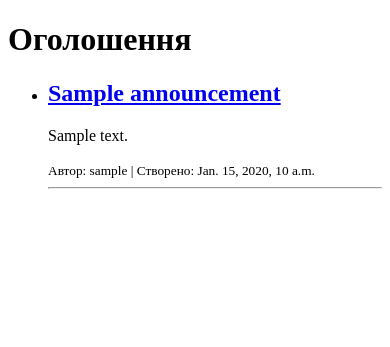
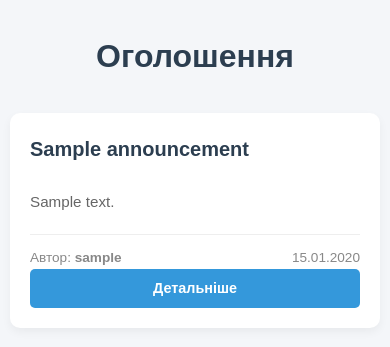
Before and after one commit to olha-tryhub-teacher/school_project_sb_10, a Django app: page / in a window 390 px wide. Shown: the top 347 px of the page. Run offline with Django 5.2, Linux system fonts and the light colour scheme; tables that the repository leaves empty hold one stand-in row (values such as "Sample post").

Commit message:
Додав Адаптивні Стилі

```diff
--- /dev/null
+++ b/school_project/Announcements/static/Announcements/css/style.css
@@ -0,0 +1,167 @@
+/* --- Загальні стилі --- */
+body {
+    font-family: Arial, sans-serif;
+    line-height: 1.6;
+    color: #333;
+    background-color: #f4f6f9;
+    margin: 0;
+    padding: 20px;
+}
+
+.container {
+    max-width: 1100px;
+    margin: 0 auto;
+}
+
+h1 {
+    color: #2c3e50;
+    text-align: center;
+    margin-bottom: 30px;
+    font-size: 2rem;
+}
+
+/* --- Сітка для списку оголошень --- */
+.announcements-grid {
+    display: grid;
+    grid-template-columns: repeat(auto-fit, minmax(300px, 1fr));
+    gap: 20px;
+}
+
+.announcement-card {
+    background: #ffffff;
+    border-radius: 10px;
+    overflow: hidden;
+    box-shadow: 0 4px 10px rgba(0, 0, 0, 0.05);
+    display: flex;
+    flex-direction: column;
+    transition: transform 0.2s ease, box-shadow 0.2s ease;
+}
+
+.announcement-card:hover {
+    transform: translateY(-5px);
+    box-shadow: 0 6px 15px rgba(0, 0, 0, 0.1);
+}
+
+.announcement-card img {
+    width: 100%;
+    height: 180px;
+    object-fit: cover;
+    display: block;
+}
+
+.card-body {
+    padding: 20px;
+    display: flex;
+    flex-direction: column;
+    flex-grow: 1;
+}
+
+.announcement-card h2 {
+    font-size: 1.25rem;
+    margin-top: 0;
+    margin-bottom: 10px;
+}
+
+.announcement-card h2 a {
+    color: #2c3e50;
+    text-decoration: none;
+}
+
+.announcement-card h2 a:hover {
+    color: #3498db;
+}
+
+.announcement-card p {
+    color: #666;
+    font-size: 0.95rem;
+    margin-bottom: 20px;
+    flex-grow: 1;
+}
+
+.card-footer {
+    border-top: 1px solid #eee;
+    padding-top: 12px;
+    display: flex;
+    justify-content: space-between;
+    align-items: center;
+    font-size: 0.85rem;
+    color: #888;
+}
+
+/* --- Кнопки та посилання --- */
+.btn-details, .back-link {
+    display: inline-block;
+    background-color: #3498db;
+    color: #fff;
+    padding: 8px 14px;
+    border-radius: 5px;
+    text-decoration: none;
+    font-weight: bold;
+    font-size: 0.9rem;
+    transition: background-color 0.2s;
+    text-align: center;
+}
+
+.btn-details:hover, .back-link:hover {
+    background-color: #2980b9;
+}
+
+/* --- Стилі для детальної сторінки --- */
+.announcement-detail-container {
+    max-width: 800px;
+    margin: 0 auto;
+    background: #ffffff;
+    padding: 30px;
+    border-radius: 12px;
+    box-shadow: 0 4px 15px rgba(0, 0, 0, 0.05);
+}
+
+.image-wrapper {
+    margin: 20px 0;
+    text-align: center;
+}
+
+.image-wrapper img {
+    width: 100%;
+    max-width: 600px;
+    height: auto;
+    border-radius: 8px;
+    object-fit: cover;
+    box-shadow: 0 2px 8px rgba(0, 0, 0, 0.1);
+}
+
+.content {
+    font-size: 1.1rem;
+    margin: 20px 0;
+    white-space: pre-line;
+}
+
+.meta-info {
+    color: #666;
+    font-size: 0.9rem;
+    border-top: 1px solid #eee;
+    padding-top: 15px;
+    margin-top: 20px;
+    margin-bottom: 20px;
+}
+
+.empty-message {
+    text-align: center;
+    color: #777;
+    font-size: 1.1rem;
+    grid-column: 1 / -1;
+    padding: 40px;
+}
+
+/* --- Медіа-запити для мобільних --- */
+@media (max-width: 480px) {
+    body {
+        padding: 10px;
+    }
+    .announcements-grid {
+        grid-template-columns: 1fr;
+    }
+    .announcement-detail-container {
+        padding: 15px;
+    }
+}
--- a/school_project/Announcements/templates/announcements/announcement_list.html
+++ b/school_project/Announcements/templates/announcements/announcement_list.html
@@ -1,25 +1,43 @@
+{% load static %}
 <!DOCTYPE html>
 <html lang="uk">
 <head>
     <meta charset="UTF-8">
+    <meta name="viewport" content="width=device-width, initial-scale=1.0">
     <title>Список оголошень</title>
+    <link rel="stylesheet" href="{% static 'Announcements/css/style.css' %}">
 </head>
 <body>
+
+    <div class="container">
         <h1>Оголошення</h1>
-    <ul>
+
+        <div class="announcements-grid">
             {% for announcement in announcements %}
-            <li>
-                <!-- Посилання на детальну сторінку конкретного оголошення -->
-                <a href="{% url 'announcement_detail' announcement.pk %}">
-                    <h2>{{ announcement.title }}</h2>
-                </a>
+                <div class="announcement-card">
+                    <!-- ЗОБРАЖЕННЯ ВИДАЛЕНО З ЦЬОГО ШАБЛОНУ -->
+
+                    <div class="card-body">
+                        <h2>
+                            <a href="{% url 'announcement_detail' announcement.pk %}">{{ announcement.title }}</a>
+                        </h2>
                         <p>{{ announcement.content|truncatewords:20 }}</p>
-                <small>Автор: {{ announcement.author.username }} | Створено: {{ announcement.created_at }}</small>
-            </li>
-            <hr>
+
+                        <div class="card-footer">
+                            <span>Автор: <strong>{{ announcement.author.username }}</strong></span>
+                            <span>{{ announcement.created_at|date:"d.m.Y" }}</span>
+                        </div>
+
+                        <a href="{% url 'announcement_detail' announcement.pk %}" class="btn-details">Детальніше</a>
+                    </div>
+                </div>
             {% empty %}
+                <div class="empty-message">
                     <p>Поки що немає активних оголошень.</p>
+                </div>
             {% endfor %}
-    </ul>
+        </div>
+    </div>
+
 </body>
 </html>
```
Also changed, not shown: school_project/Announcements/templates/announcements/announcement_detail.html (+22 -11 lines), school_project/media/announcements_images/Снимок_экрана_2026-06-04_193119.png (added). Lines whose indentation alone changed are shown as unchanged.
